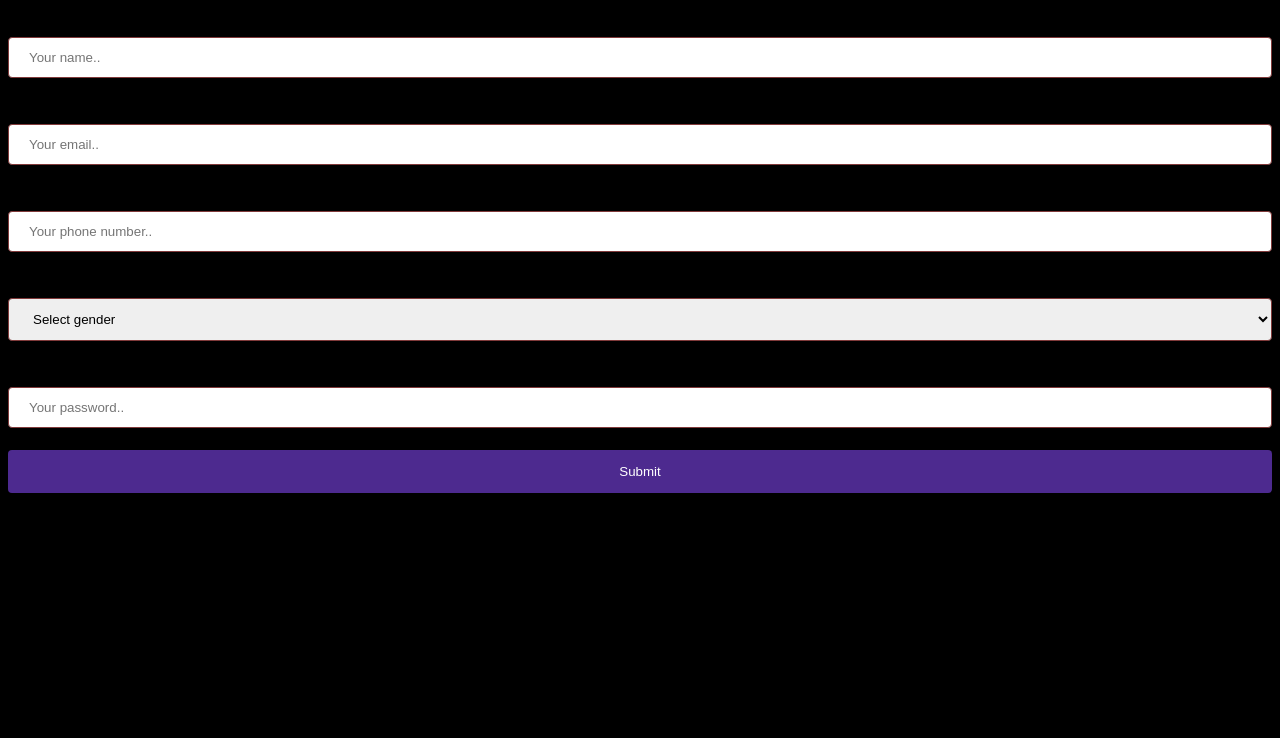
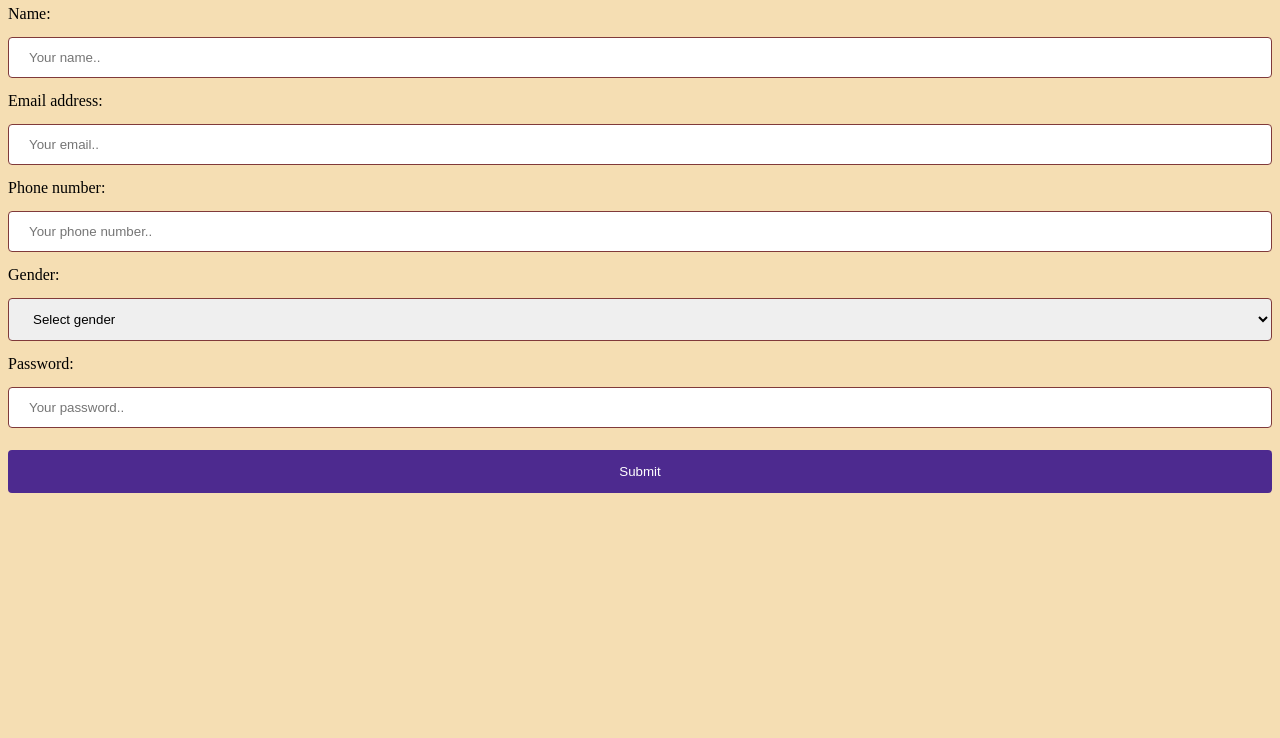
Before and after one commit to Jeraymi/jeraymibase, a plain HTML site: page index.html in a window 1280 px wide. Shown: the part 62-800 px from the top of the page. Drawn offline with Linux system fonts and the light colour scheme.

Commit message:
changed bgcolor back to wheat

```diff
--- a/index.html
+++ b/index.html
@@ -41,7 +41,7 @@
 		}
 	</style>
 </head>
-<body bgcolor="black">
+<body bgcolor="wheat">
 	<h2>Simple Form</h2>
 	<form id="myForm" onsubmit="return validateForm()">
 		<label for="name">Name:</label>
```
